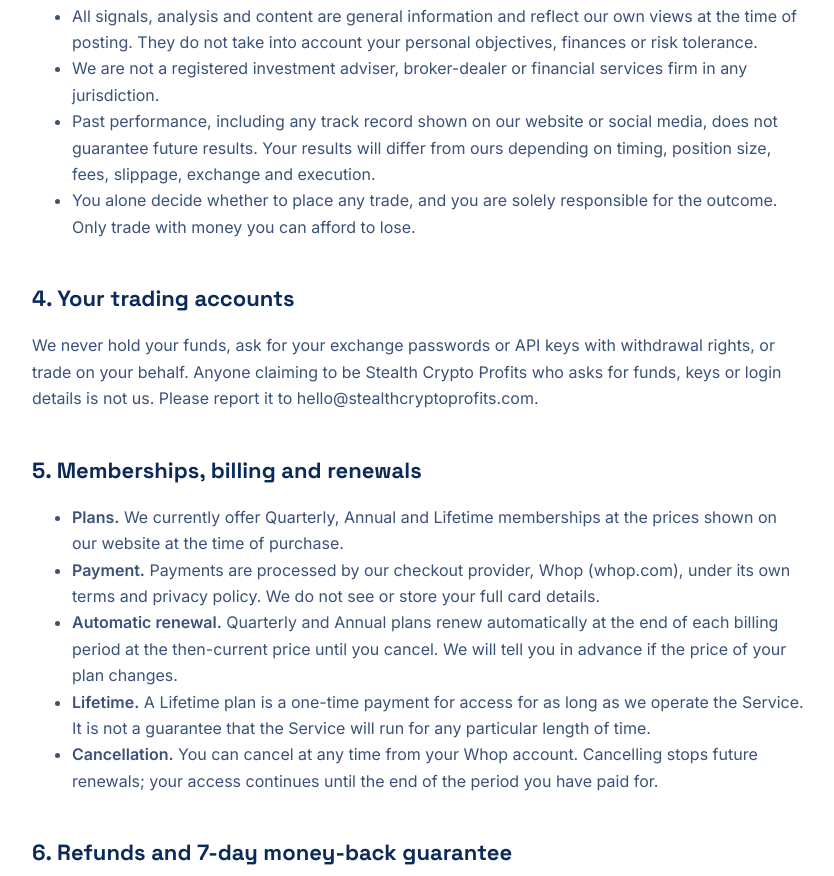
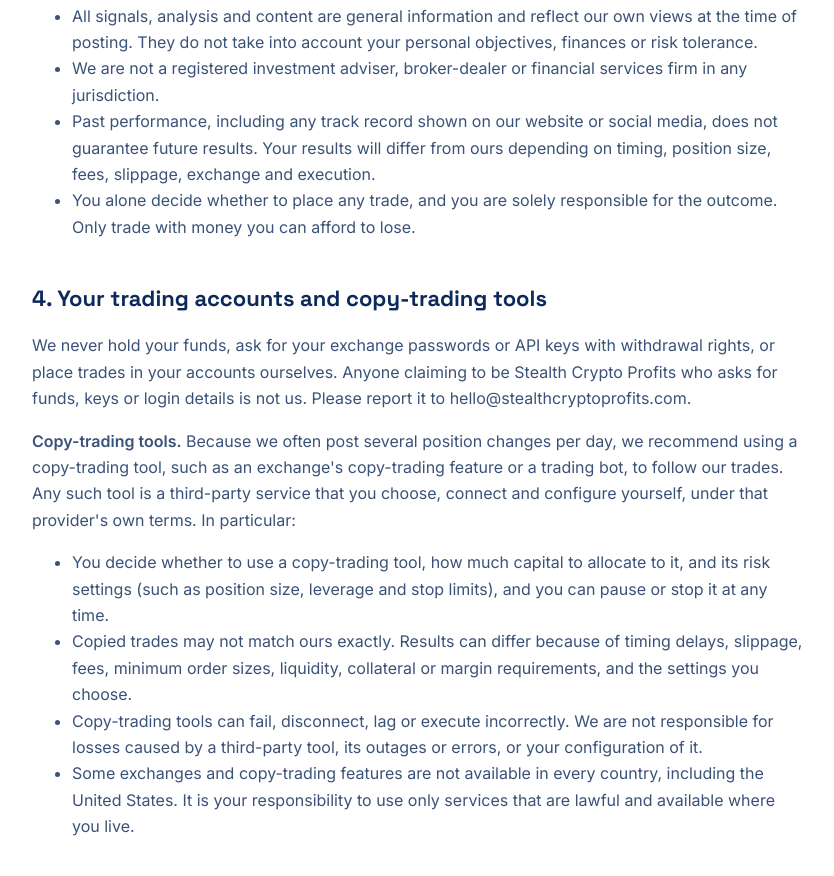
Before and after one commit to madcap99/stealthcryptoprofits.com, a plain HTML site: page terms.html in a window 1280 px wide. Shown: the part 997-1873 px from the top of the page, without its empty margins (222-1056 px from the left). Drawn offline with Linux system fonts and the light colour scheme.

Commit message:
Terms: add copy-trading tools section
Co-Authored-By: Claude Opus 5.5 <noreply@anthropic.com>
Claude-Session: https://claude.ai/code/session_01QBJPRfVskhFk11yPPrN6Fb

```diff
--- a/terms.html
+++ b/terms.html
@@ -37,7 +37,7 @@ p,li{color:#3B5278}
 
 <main class="wrap">
 <h1>Terms of Service</h1>
-<div class="meta">Last updated: 26 November 2026</div>
+<div class="meta">Last updated: 27 November 2026</div>
 
 <p>These Terms of Service ("Terms") govern your use of stealthcryptoprofits.com, our X account @MyStealthCrypto, our Telegram channels and groups, and any paid membership (together, the "Service") offered by Botanico Enterprises Inc. ("Stealth Crypto Profits", "we", "us"). By using the Service or buying a membership you agree to these Terms. If you do not agree, do not use the Service.</p>
 
@@ -57,8 +57,15 @@ p,li{color:#3B5278}
 <li>You alone decide whether to place any trade, and you are solely responsible for the outcome. Only trade with money you can afford to lose.</li>
 </ul>
 
-<h2>4. Your trading accounts</h2>
-<p>We never hold your funds, ask for your exchange passwords or API keys with withdrawal rights, or trade on your behalf. Anyone claiming to be Stealth Crypto Profits who asks for funds, keys or login details is not us. Please report it to hello@stealthcryptoprofits.com.</p>
+<h2>4. Your trading accounts and copy-trading tools</h2>
+<p>We never hold your funds, ask for your exchange passwords or API keys with withdrawal rights, or place trades in your accounts ourselves. Anyone claiming to be Stealth Crypto Profits who asks for funds, keys or login details is not us. Please report it to hello@stealthcryptoprofits.com.</p>
+<p><strong>Copy-trading tools.</strong> Because we often post several position changes per day, we recommend using a copy-trading tool, such as an exchange's copy-trading feature or a trading bot, to follow our trades. Any such tool is a third-party service that you choose, connect and configure yourself, under that provider's own terms. In particular:</p>
+<ul>
+<li>You decide whether to use a copy-trading tool, how much capital to allocate to it, and its risk settings (such as position size, leverage and stop limits), and you can pause or stop it at any time.</li>
+<li>Copied trades may not match ours exactly. Results can differ because of timing delays, slippage, fees, minimum order sizes, liquidity, collateral or margin requirements, and the settings you choose.</li>
+<li>Copy-trading tools can fail, disconnect, lag or execute incorrectly. We are not responsible for losses caused by a third-party tool, its outages or errors, or your configuration of it.</li>
+<li>Some exchanges and copy-trading features are not available in every country, including the United States. It is your responsibility to use only services that are lawful and available where you live.</li>
+</ul>
 
 <h2>5. Memberships, billing and renewals</h2>
 <ul>
@@ -88,7 +95,7 @@ p,li{color:#3B5278}
 <p>All content in the Service, including signals, analysis, course material, the Stealth Crypto Profits name and logo, is owned by us or our licensors. Your membership gives you a personal, non-transferable, revocable licence to use it for your own trading and education only.</p>
 
 <h2>9. Third-party services</h2>
-<p>The Service relies on third parties such as Whop, Telegram, X and crypto exchanges. We are not responsible for their availability, actions or terms, or for any losses caused by exchange outages, hacks, delistings or network problems.</p>
+<p>The Service relies on third parties such as Whop, Telegram, X, crypto exchanges and copy-trading tools. We are not responsible for their availability, actions or terms, or for any losses caused by exchange outages, hacks, delistings or network problems.</p>
 
 <h2>10. Limitation of liability</h2>
 <p>To the fullest extent permitted by law, we are not liable for any trading losses, lost profits, or indirect or consequential losses arising from your use of the Service or reliance on any content. Our total liability to you for any claim is limited to the amount you paid us in the 12 months before the claim. Nothing in these Terms limits liability that cannot be limited by law, or any rights you have as a consumer under the law of your country.</p>
```
